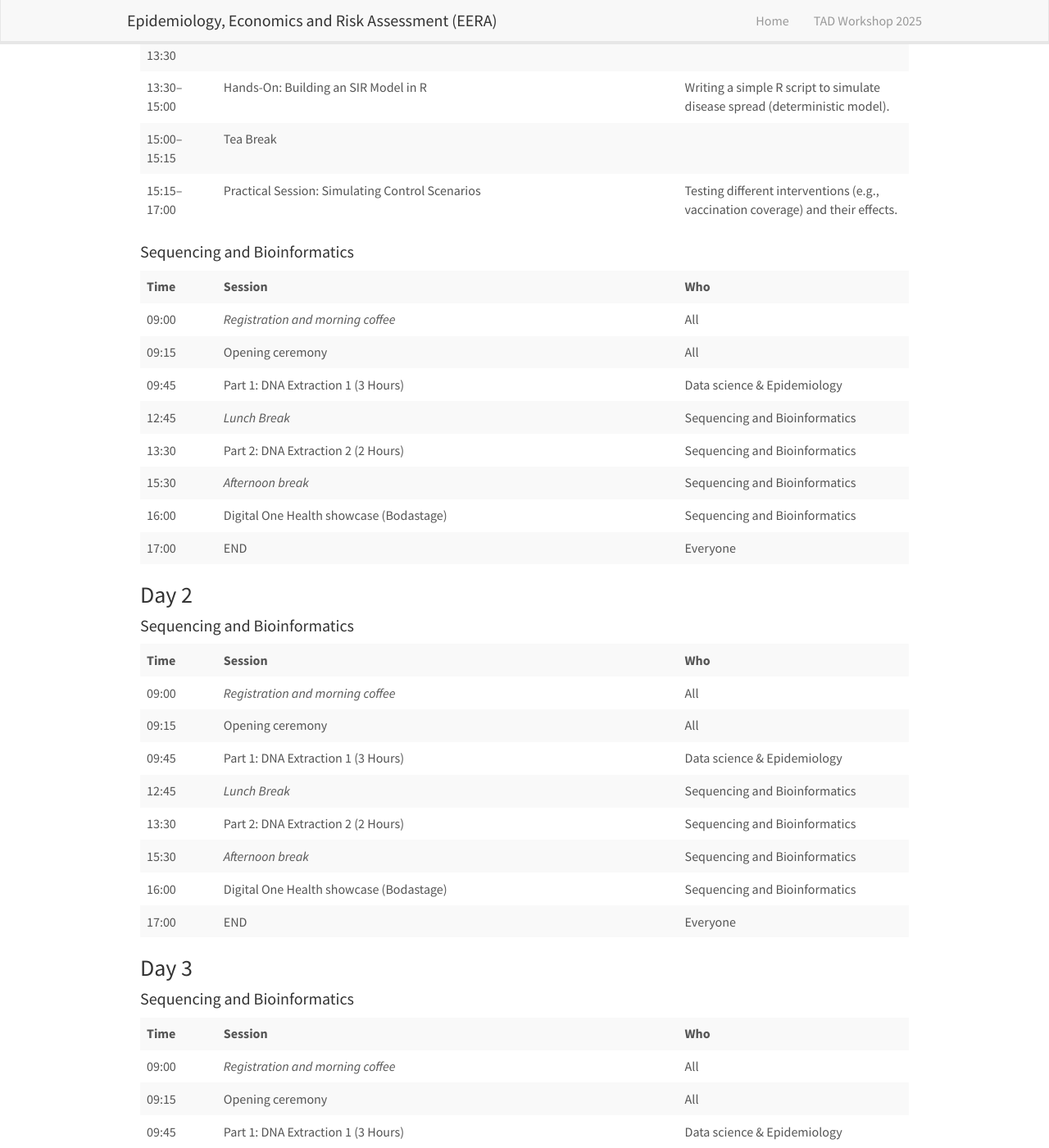
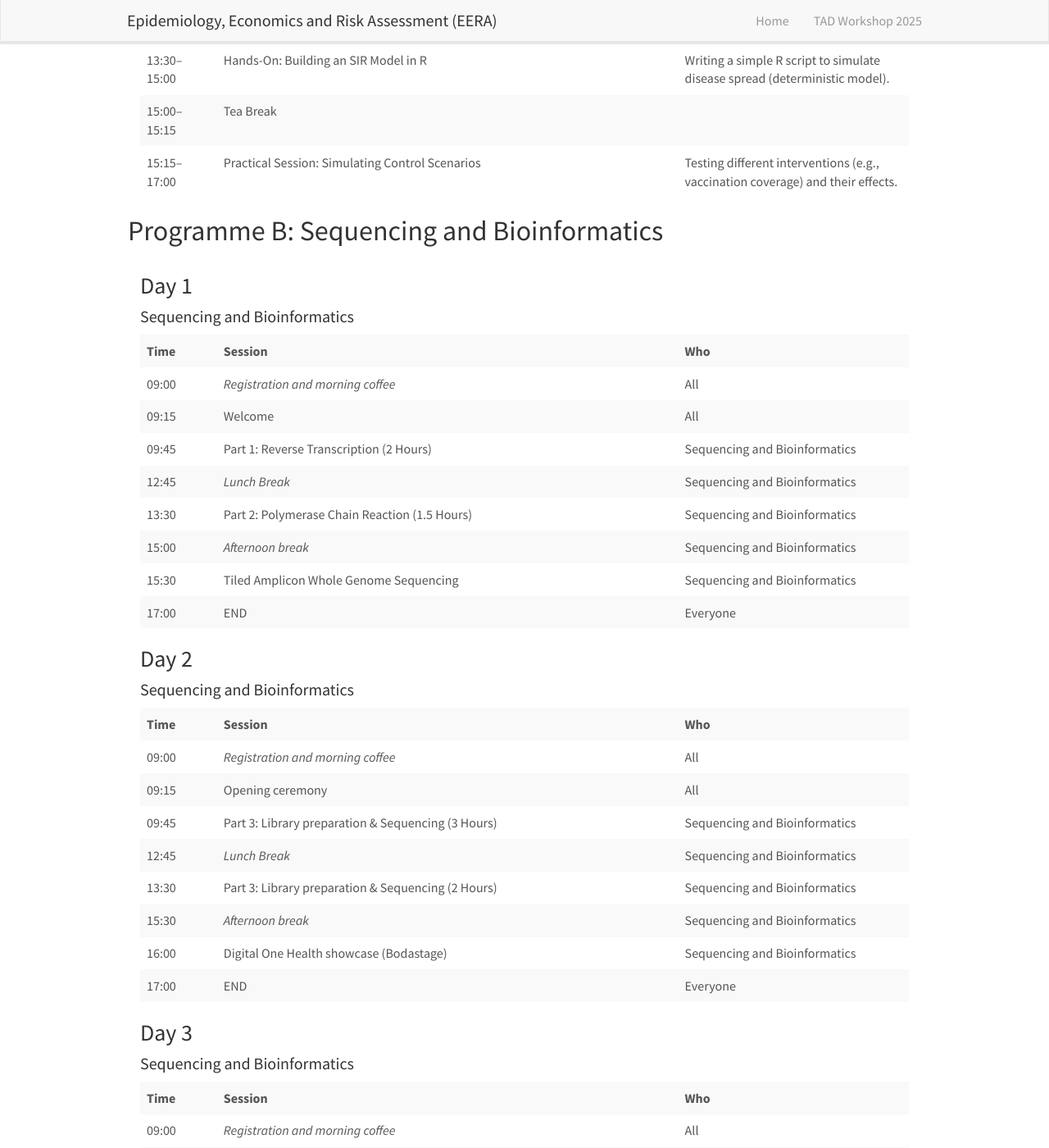
Before and after one commit to EERA-Edinburgh/eera-edinburgh.github.io, a Jekyll site: the page built from _pages/tad-workshop-ghana-2025.md, in a window 1280 px wide and 1400 px high, scrolled down 2876 px. Shown: the whole window at 82% size. Built offline with Jekyll 4.4.1, drawn with Linux system fonts in a browser that asks for light colours; nearby versions of some CDN libraries; comment, search, counter and statistics services are not loaded; some of the changed text lies outside the part shown.

Commit message:
Update table

```diff
--- a/_pages/tad-workshop-ghana-2025.md
+++ b/_pages/tad-workshop-ghana-2025.md
@@ -61,7 +61,7 @@ By fostering local expertise and reducing reliance on external support, this wor
 
 <div class="clearfix"></div>
 <!-- This will clear any floats, prevents appearing side by side  -->
- -->
+
 
 ---
 
@@ -77,7 +77,7 @@ By fostering local expertise and reducing reliance on external support, this wor
 
 ---
 
-## Programme
+## Programme A: Data Science and Epidemiology
 
 
 <div  class="col-md-12">
@@ -256,18 +256,26 @@ By fostering local expertise and reducing reliance on external support, this wor
     </tr>
 </table>
 
+</div>
 
+
+
+## Programme B: Sequencing and Bioinformatics
+
+<div  class="col-md-12">
+
+<h3>Day 1</h3>
 
 <h4>Sequencing and Bioinformatics</h4>
 <table class="table table-striped">
   <tr><td><b>Time</b></td><td><b>Session</b></td><td><b>Who</b></td></tr>
   <tr><td>09:00</td><td><i>Registration and morning coffee</i></td><td>All</td></tr>
-  <tr><td>09:15</td><td>Opening ceremony</td><td>All</td></tr>
-  <tr><td>09:45</td><td>Part 1: DNA Extraction 1 (3 Hours)</td><td>Data science & Epidemiology</td></tr>
+  <tr><td>09:15</td><td>Welcome</td><td>All</td></tr>
+  <tr><td>09:45</td><td>Part 1: Reverse Transcription (2 Hours)</td><td>Sequencing and Bioinformatics</td></tr>
   <tr><td>12:45</td><td><i>Lunch Break</i></td><td>Sequencing and Bioinformatics</td></tr>
-  <tr><td>13:30</td><td>Part 2: DNA Extraction 2 (2 Hours)</td><td>Sequencing and Bioinformatics</td></tr>
-  <tr><td>15:30</td><td><i>Afternoon break</i></td><td>Sequencing and Bioinformatics</td></tr>
-  <tr><td>16:00</td><td>Digital One Health showcase (Bodastage)</td><td>Sequencing and Bioinformatics</td></tr>
+  <tr><td>13:30</td><td>Part 2: Polymerase Chain Reaction (1.5 Hours)</td><td>Sequencing and Bioinformatics</td></tr>
+  <tr><td>15:00</td><td><i>Afternoon break</i></td><td>Sequencing and Bioinformatics</td></tr>
+  <tr><td>15:30</td><td>Tiled Amplicon Whole Genome Sequencing</td><td>Sequencing and Bioinformatics</td></tr>
   <tr><td>17:00</td><td>END</td><td>Everyone</td></tr>
 </table>
 
@@ -280,9 +288,9 @@ By fostering local expertise and reducing reliance on external support, this wor
   <tr><td><b>Time</b></td><td><b>Session</b></td><td><b>Who</b></td></tr>
   <tr><td>09:00</td><td><i>Registration and morning coffee</i></td><td>All</td></tr>
   <tr><td>09:15</td><td>Opening ceremony</td><td>All</td></tr>
-  <tr><td>09:45</td><td>Part 1: DNA Extraction 1 (3 Hours)</td><td>Data science & Epidemiology</td></tr>
+  <tr><td>09:45</td><td>Part 3: Library preparation & Sequencing (3 Hours)</td><td>Sequencing and Bioinformatics</td></tr>
   <tr><td>12:45</td><td><i>Lunch Break</i></td><td>Sequencing and Bioinformatics</td></tr>
-  <tr><td>13:30</td><td>Part 2: DNA Extraction 2 (2 Hours)</td><td>Sequencing and Bioinformatics</td></tr>
+  <tr><td>13:30</td><td>Part 3: Library preparation & Sequencing (2 Hours)</td><td>Sequencing and Bioinformatics</td></tr>
   <tr><td>15:30</td><td><i>Afternoon break</i></td><td>Sequencing and Bioinformatics</td></tr>
   <tr><td>16:00</td><td>Digital One Health showcase (Bodastage)</td><td>Sequencing and Bioinformatics</td></tr>
   <tr><td>17:00</td><td>END</td><td>Everyone</td></tr>
@@ -321,8 +329,8 @@ By fostering local expertise and reducing reliance on external support, this wor
   <tr><td>17:00</td><td>END</td><td>Everyone</td></tr>
 </table>
 
+</div>
 
-</div>
 <br>
 <div class="clearfix"></div> <!-- This will clear any floats, prevents appearing side by side  -->
 
```
